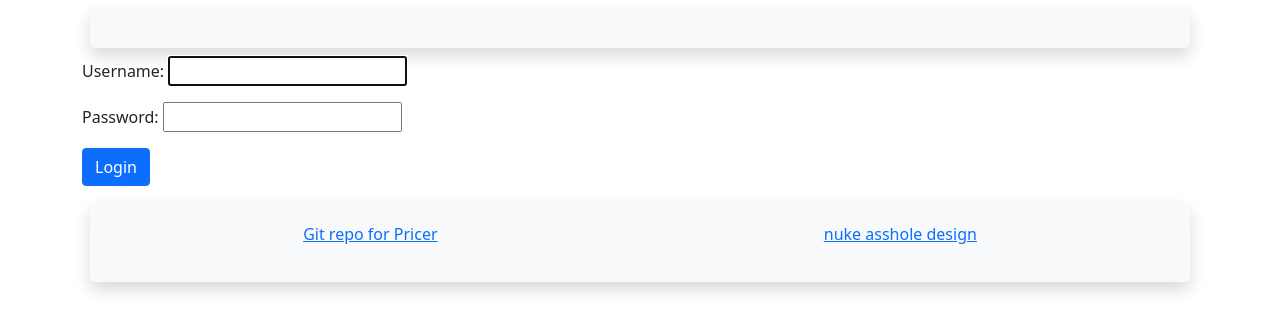
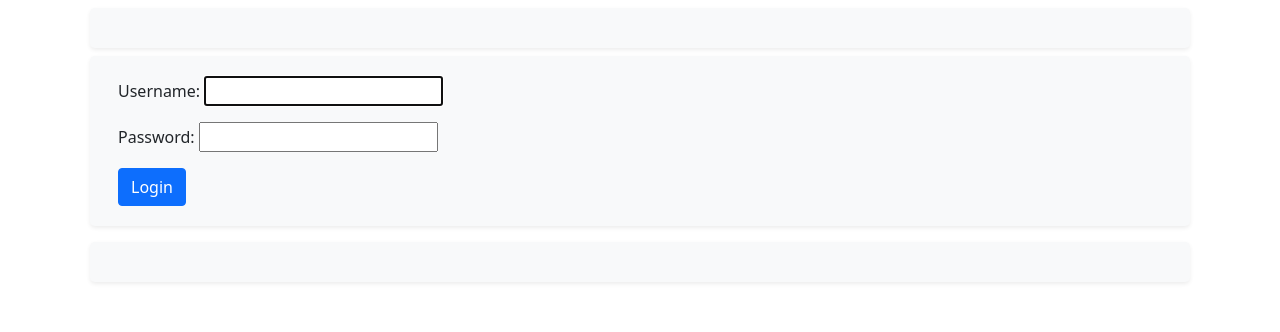
Before and after one commit to Inu-Oh/tommy, a Django app: page /accounts/login/ in a window 1280 px wide. Shown: the top 332 px of the page. Run offline with Django 4.2, Linux system fonts and the light colour scheme; some libraries are stand-ins or nearby versions.

Commit message:
adding bootstrap template to home

```diff
--- a/home/templates/base_bootstrap.html
+++ b/home/templates/base_bootstrap.html
@@ -18,25 +18,23 @@
             {% block navbar %}{% endblock navbar %}
 
 
-            <header class="header p-3 m-2 bg-light rounded-3 shadow">
+            <header class="header p-3 m-2 bg-light rounded-3 shadow-sm">
                 <div class="container-fluid py-1 d-flex justify-content-between align-items-center">
                     {% block page_header %}{% endblock page_header %}
                 </div>
             </header>
 
 
-            <main>
-                {% block content %}{% endblock content %}
+            <main class="header p-3 m-2 bg-light rounded-3 shadow-sm">
+                <div class="container-fluid py-1 d-flex justify-content-between align-items-center">
+                    {% block content %}{% endblock content %}
+                </div>
             </main>
 
             <div class="mt-3"></div>
-            <footer class="footer p-3 m-2 bg-light rounded-3 shadow">
+            <footer class="footer p-3 m-2 bg-light rounded-3 shadow-sm">
                 <div class="container-fluid p-1 d-flex justify-content-around align-items-center">
-                    <p><a href="https://github.com/Inu-Oh/prcr" target="_blank" rel="noopener noreferrer"
-                        class="link-style">Git repo for Pricer</a></p>
-                    <p><a
-                        href="https://www.researchgate.net/publication/341214454_What_Kind_of_Work_Do_Asshole_Designers_Create_Describing_Properties_of_Ethical_Concern_on_Reddit"
-                        target="_blank" rel="noopener noreferrer" class="link-style">nuke asshole design</a></p>
+
                     {% block footer %}{% endblock footer %}
                 </div>
             </footer>
--- a/tommy/templates/tommy/home.html
+++ b/tommy/templates/tommy/home.html
@@ -1,3 +1,6 @@
+{% extends "base_bootstrap.html" %}
+
+{% block content %}
     {% if not profile %}
     Log in or register<br>
     {{ user }}
@@ -18,3 +21,4 @@ Votre niveau: {{ profile.level }}
     {% endif %}<br>
 
     {% endif %}
+{% endblock content %}
```
Lines whose indentation alone changed are shown as unchanged.
